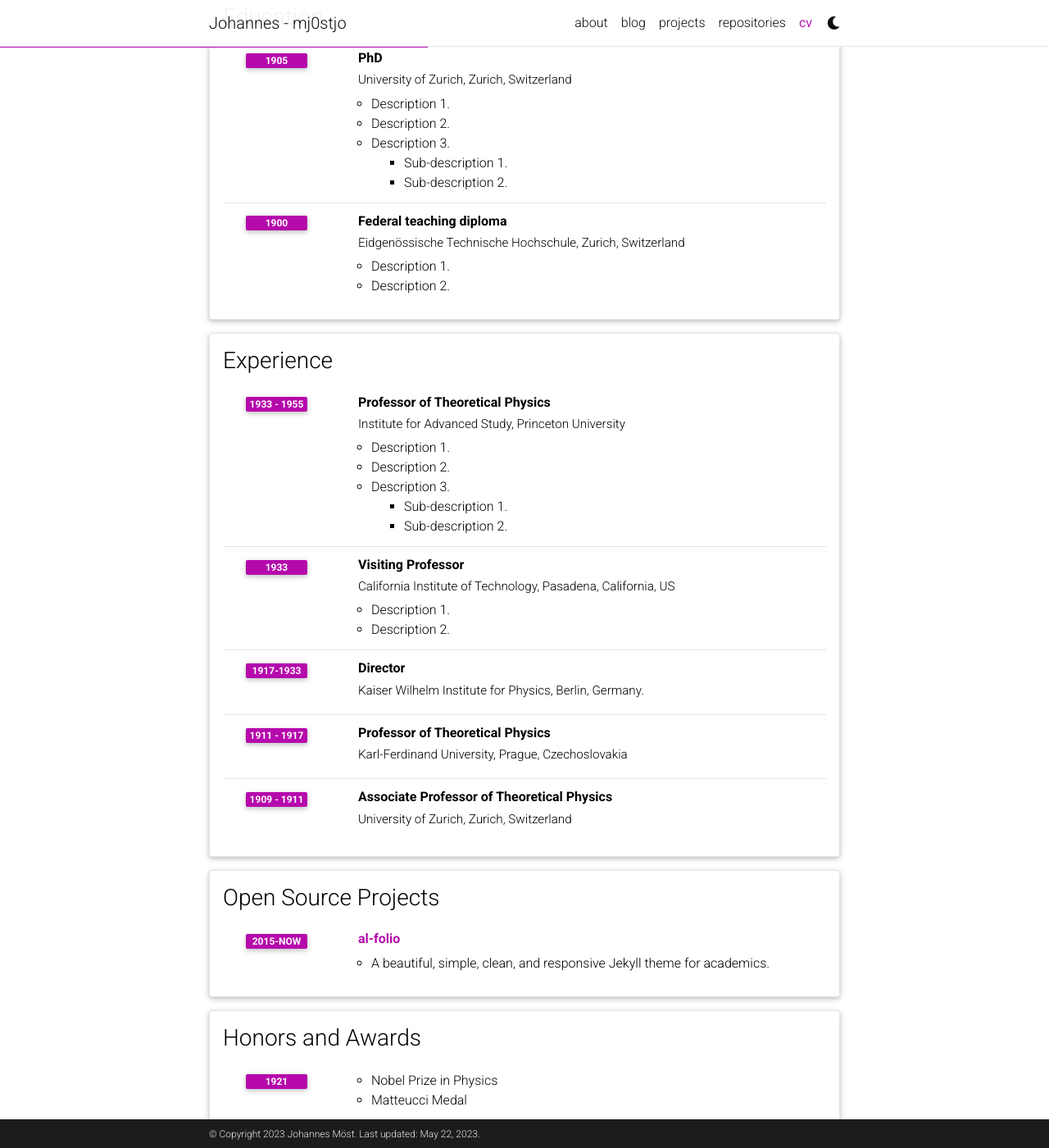
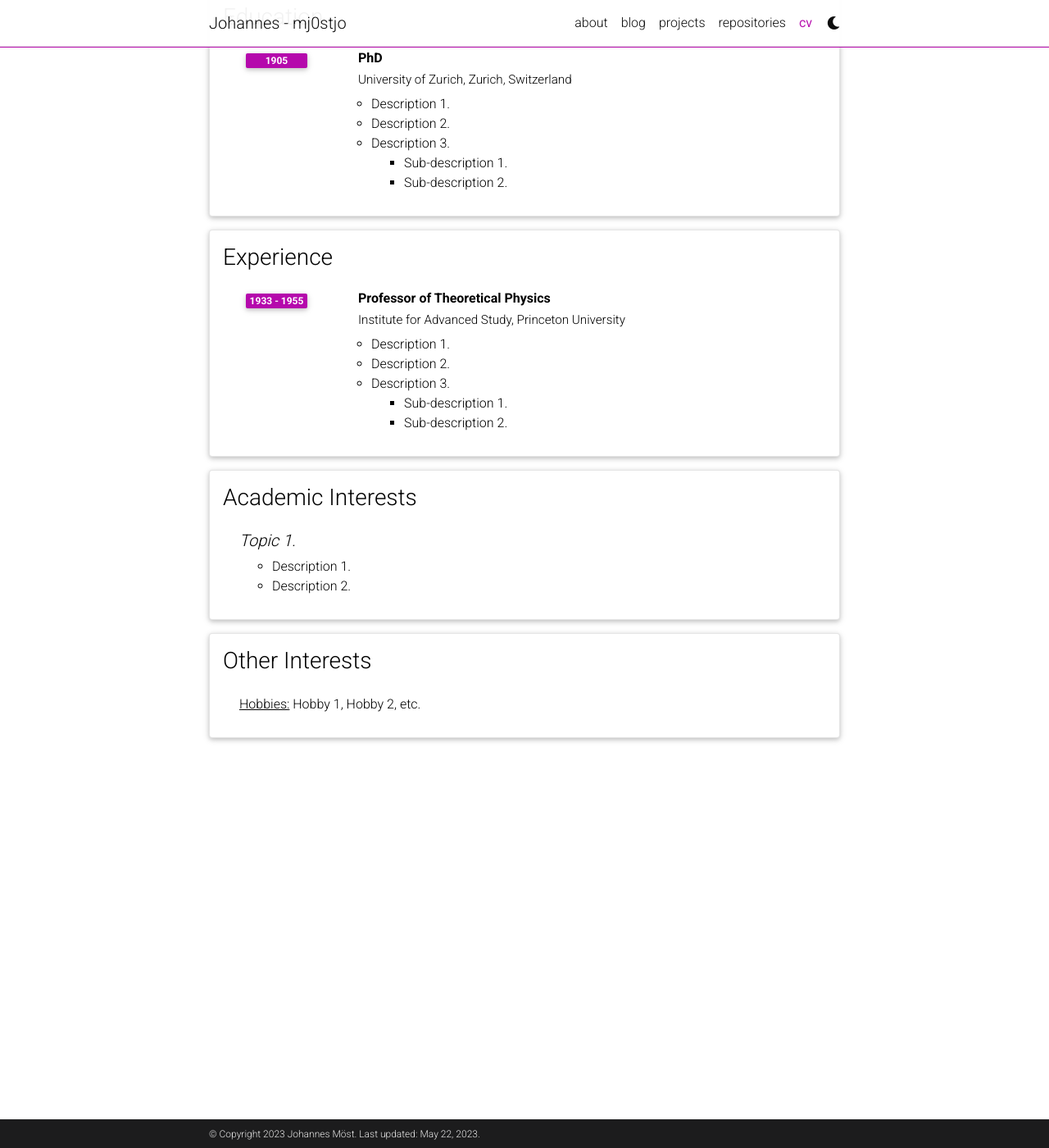
Before and after one commit to mj0stjo/mj0stjo.github.io, a Jekyll site: the page built from _pages/cv.md, in a window 1280 px wide and 1400 px high, scrolled down 406 px. Shown: the whole window at 82% size. Built offline with Jekyll 4.4.1, drawn with Linux system fonts in a browser that asks for light colours; comment, search, counter and statistics services are not loaded; a style sheet for code colours, icons or effects is not loaded; some of the changed text lies outside the part shown.

Commit message:
Further adjusments

```diff
--- a/_data/cv.yml
+++ b/_data/cv.yml
@@ -2,11 +2,11 @@
   type: map
   contents:
     - name: Full Name
-      value: Albert Einstein
+      value: Johannes Möst
     - name: Date of Birth
-      value: 14th March 1879
+      value: 18th May 2003
     - name: Languages
-      value: English, German
+      value: German, English, French
 
 - title: Education
   type: time_table
@@ -21,12 +21,6 @@
           contents:
             - Sub-description 1.
             - Sub-description 2.
-    - title: Federal teaching diploma
-      institution: Eidgenössische Technische Hochschule, Zurich, Switzerland
-      year: 1900
-      description:
-        - Description 1.
-        - Description 2.
 
 - title: Experience
   type: time_table
@@ -41,43 +35,8 @@
           contents:
             - Sub-description 1.
             - Sub-description 2.
-    - title: Visiting Professor
-      institution: California Institute of Technology, Pasadena, California, US
-      year: 1933
-      description:
-        - Description 1.
-        - Description 2.
 
-    - title: Director
-      institution: Kaiser Wilhelm Institute for Physics, Berlin, Germany.
-      year: 1917-1933
-
-    - title: Professor of Theoretical Physics
-      institution: Karl-Ferdinand University, Prague, Czechoslovakia
-      year: 1911 - 1917
-      description:
-
-    - title: Associate Professor of Theoretical Physics
-      institution: University of Zurich, Zurich, Switzerland
-      year: 1909 - 1911
-
-- title: Open Source Projects
-  type: time_table
-  contents:
-    - title: <a href="https://github.com/alshedivat/al-folio">al-folio</a>
-      year: 2015-now
-      description: A beautiful, simple, clean, and responsive Jekyll theme for academics.
-
-- title: Honors and Awards
-  type: time_table
-  contents:
-    - year: 1921
-      items:
-        - Nobel Prize in Physics
-        - Matteucci Medal
-    - year: 2029
-      items:
-        - Max Planck Medal
+#- title: Open Source Projects
 
 - title: Academic Interests
   type: nested_list
@@ -86,10 +45,6 @@
       items:
         - Description 1.
         - Description 2.
-    - title: Topic 2.
-      items:
-        - Description 1.
-        - Description 2.
 
 - title: Other Interests
   type: list
```
Also changed, not shown: _pages/cv.md (+1 -1 lines), _pages/projects.md (+1 -1 lines), _pages/repositories.md (+1 -1 lines), assets/bibliography/2018-12-22-distill.bib (deleted, +0 -7 lines), 1 other file.
